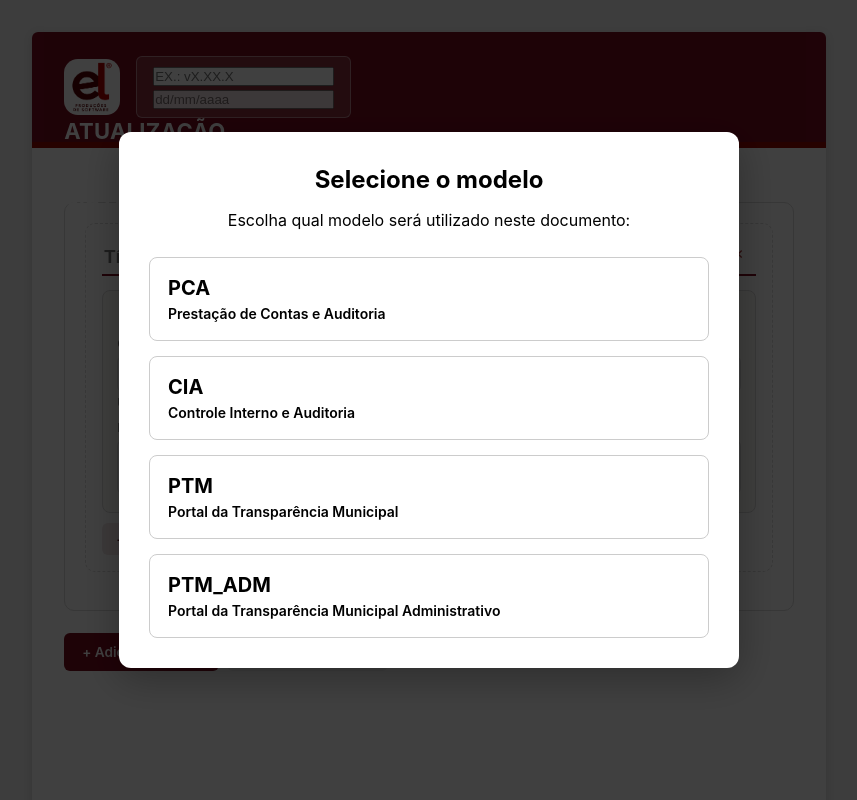
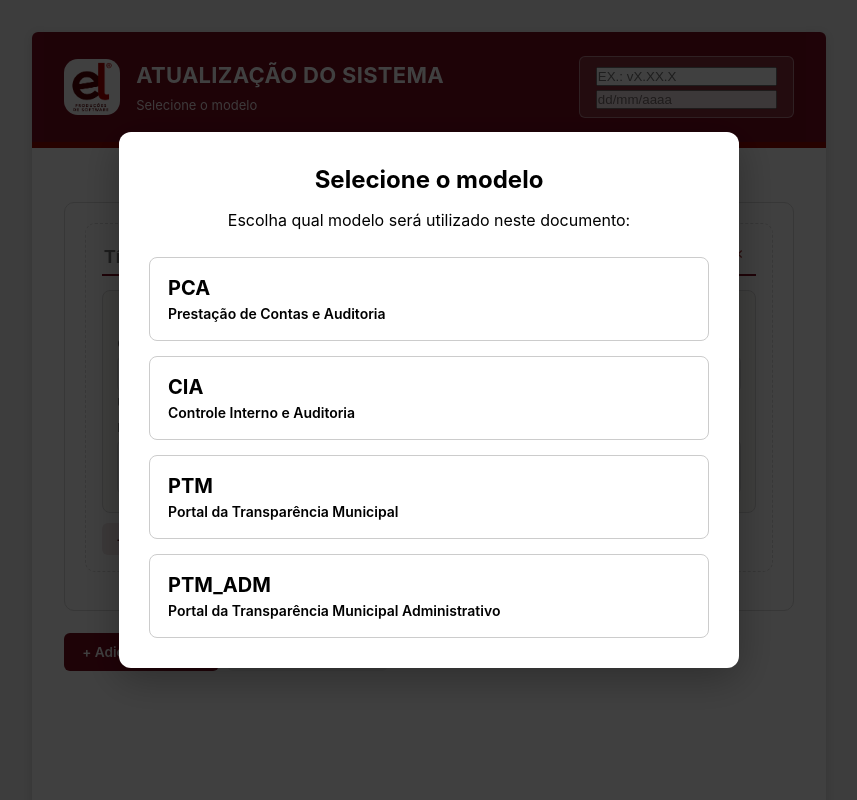
Before and after one commit to bit-Roger/repo_versionamento_em_html, a plain HTML site: page index.html in a window 1280 px wide. Shown: the top 800 px of the page, without its empty margins (211-1068 px from the left). Drawn offline with Linux system fonts and the light colour scheme.

Commit message:
destokentização da imagem e bug acertado

```diff
--- a/index.html
+++ b/index.html
@@ -41,7 +41,8 @@
 <div class="page">
   <header class="top">
     <div class="brand">
-      <div class="logo"><img src="image.png"><div>
+      <div class="logo"><img src="image.png"="EL Produções de Software"></div>
+      <div>
         <h1 id="tituloSistema">ATUALIZAÇÃO DO SISTEMA</h1>
         <p id="nomeSistema">Selecione o modelo</p>
       </div>
```
